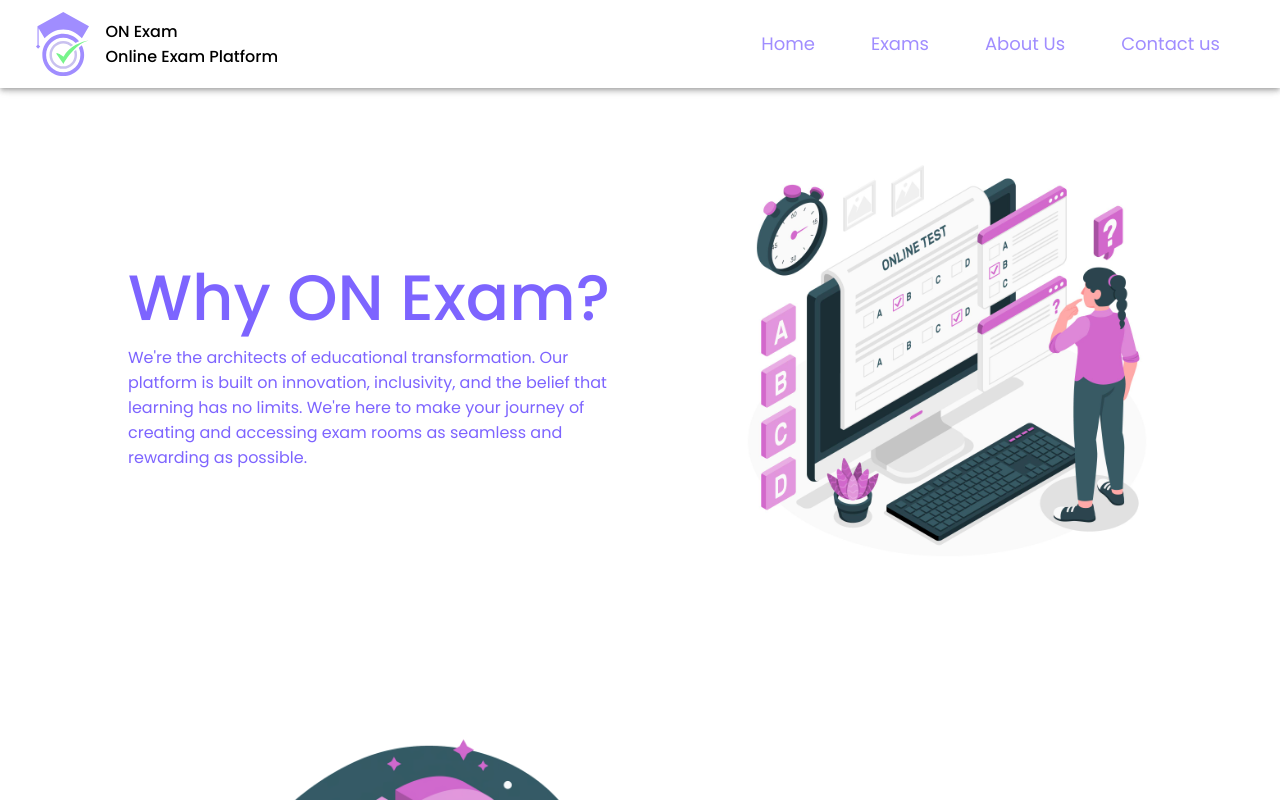
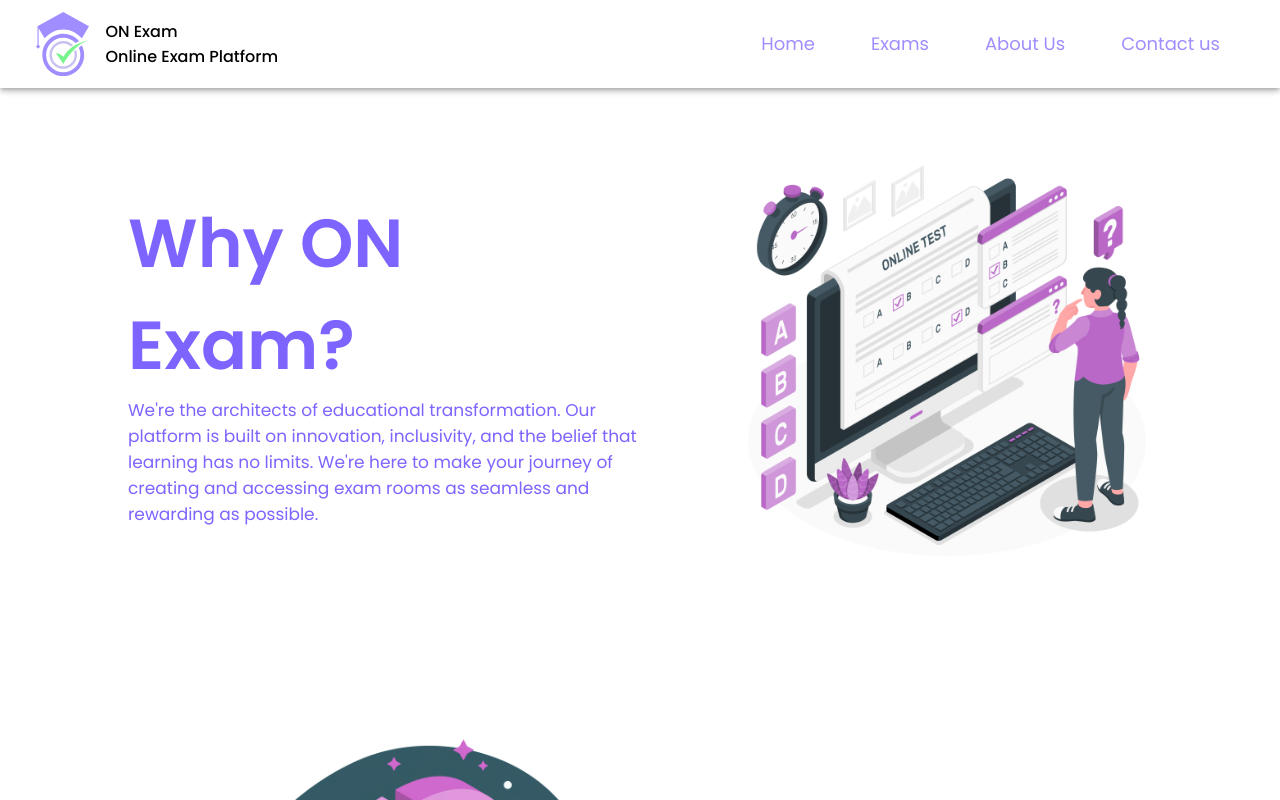
Before and after one commit to developercirclesmks/sistem-informasi-11, a React (Vite) app: page /about-us in a window 1280 px wide. Built offline with nearby package versions, Linux system fonts and the light colour scheme.

Commit message:
feat: AboutUsDesc (update)

```diff
--- a/src/components/organisms/AboutUsDesc/AboutUsDesc.module.css
+++ b/src/components/organisms/AboutUsDesc/AboutUsDesc.module.css
@@ -14,10 +14,15 @@
 }
 
 .desctitle {
-    font-size: 64px;
+    font-size: 68px;
     font-family: 'Poppins', sans-serif;
-    font-weight: 500;
-    text-align: justify;
+    font-weight: 600;
+    text-align: start;
+    /* word-spacing: 11px; */
+    /* text-shadow: 0 3px 4px rgba(0, 0, 0, 0.8); */
+}
+.textcontent {
+    font-size: 17px;
 }
 
 .images {
--- a/src/components/organisms/AboutUsDesc/AboutUsDesc.tsx
+++ b/src/components/organisms/AboutUsDesc/AboutUsDesc.tsx
@@ -7,11 +7,11 @@ const AboutUsDesc: React.FC = () => {
     <main className={style.main}>
       <section className={style.desc}>
         <IonText className={style.desctitle}>Why ON Exam?</IonText>
-        <IonText>We're the architects of educational transformation. Our platform is built on innovation, inclusivity, and the belief that learning has no limits. We're here to make your journey of creating and accessing exam rooms as seamless and rewarding as possible.</IonText>
+        <IonText className={style.textcontent}>We're the architects of educational transformation. Our platform is built on innovation, inclusivity, and the belief that learning has no limits. We're here to make your journey of creating and accessing exam rooms as seamless and rewarding as possible.</IonText>
       </section>
 
       <section className={style.images}>
-        <img src="./images/aboutus1.jpg" alt="aboutus1" />
+        <img src="./images/aboutus1.png" alt="aboutus1" />
       </section>
     </main>
   );
```
Also changed, not shown: public/images/aboutus1.jpg (deleted), public/images/aboutus1.png (added).
